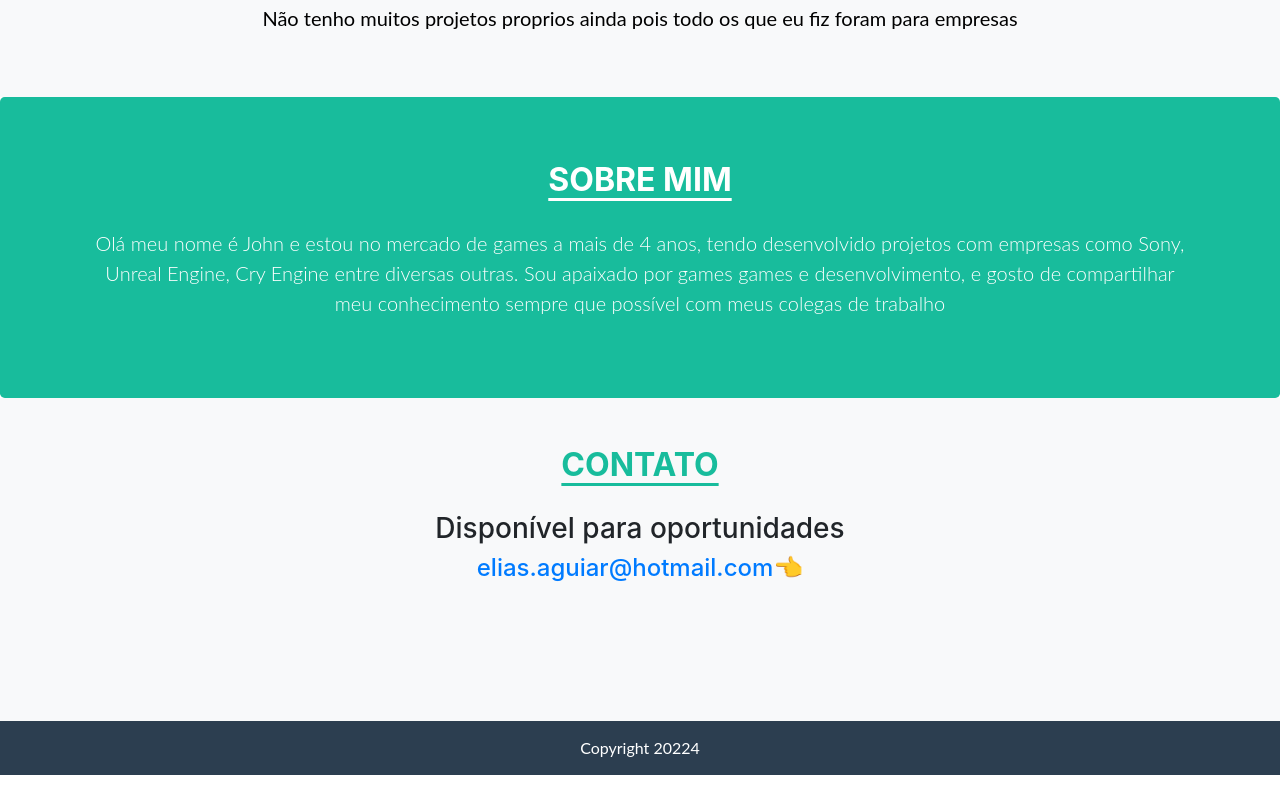
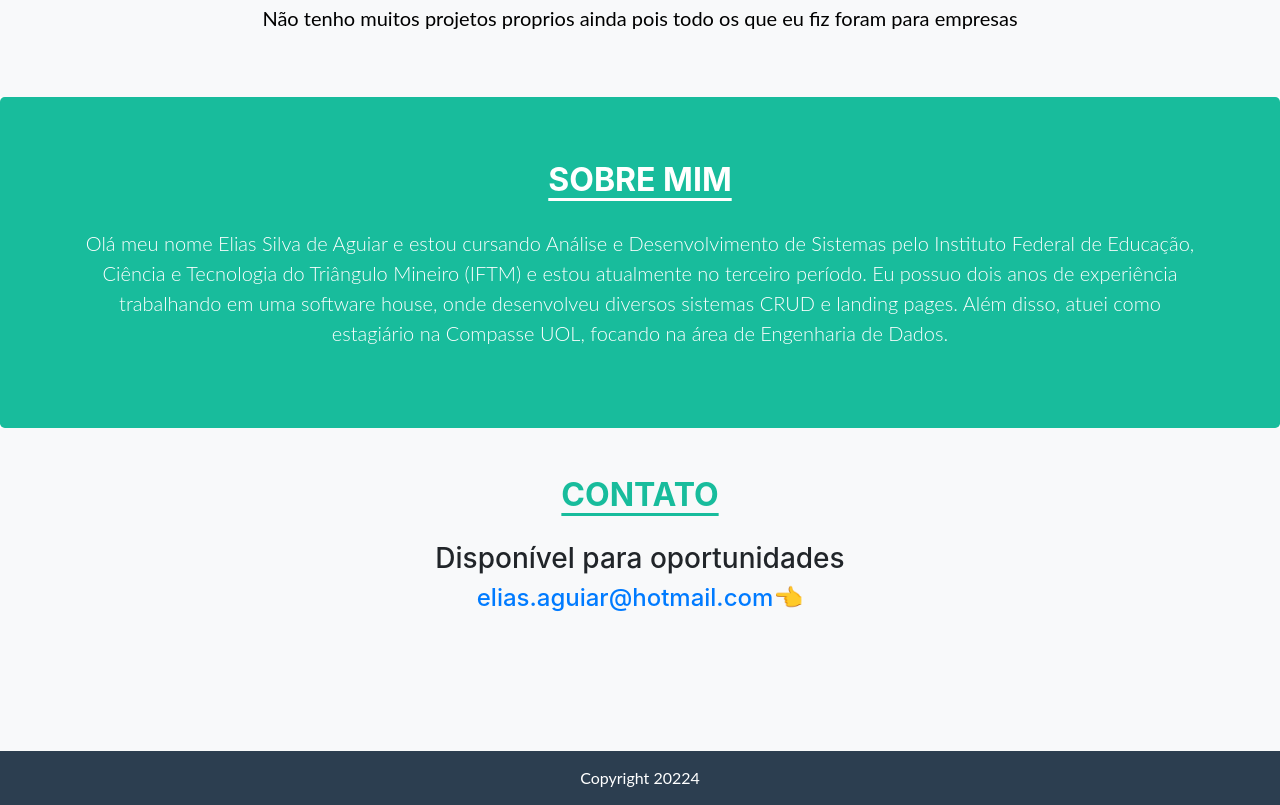
Before and after one commit to eliasdeaguiar/template, a plain HTML site: page index.html in a window 1280 px wide. Shown: the part 1067-1872 px from the top of the page. Before the commit the page ends 1842 px from the top, so only its background shows below. Drawn offline with nearby package versions, Linux system fonts and the light colour scheme.

Commit message:
melhoria index

```diff
--- a/index.html
+++ b/index.html
@@ -133,11 +133,7 @@
     <section class="jumbotron text-center corPrimaria" id="sobre-mim">
         <div class="container">
             <h2 class="jumbotron-heading titulosBrancos">Sobre mim</h2>
-            <p class="lead paragrafoBrancos">Olá meu nome é John e estou no mercado de games a mais de 4 anos, tendo
-                desenvolvido projetos com empresas como Sony, Unreal Engine, Cry Engine entre diversas outras. Sou
-                apaixado por games games e desenvolvimento, e gosto de compartilhar meu conhecimento sempre que possível
-                com meus colegas de trabalho</p>
-        </div>
+            <p class="lead paragrafoBrancos">Olá meu nome Elias Silva de Aguiar e estou cursando Análise e Desenvolvimento de Sistemas pelo Instituto Federal de Educação, Ciência e Tecnologia do Triângulo Mineiro (IFTM) e estou atualmente no terceiro período. Eu possuo dois anos de experiência trabalhando em uma software house, onde desenvolveu diversos sistemas CRUD e landing pages. Além disso, atuei como estagiário na Compasse UOL, focando na área de Engenharia de Dados.
     </section>
 
     <section Id="contato">
```
